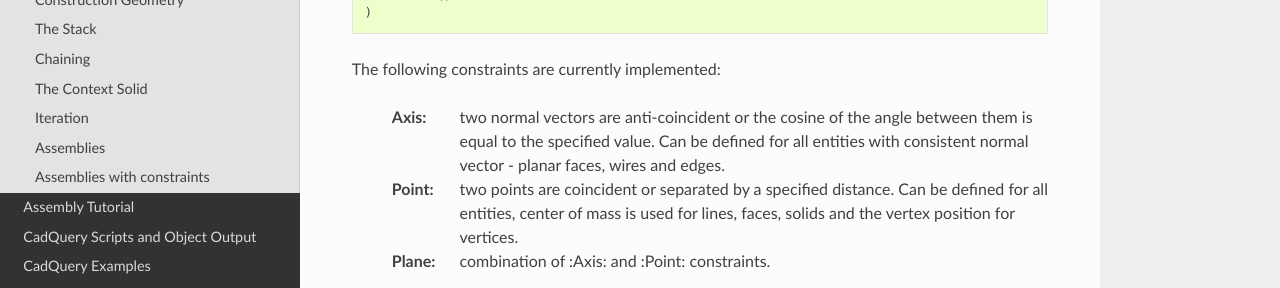
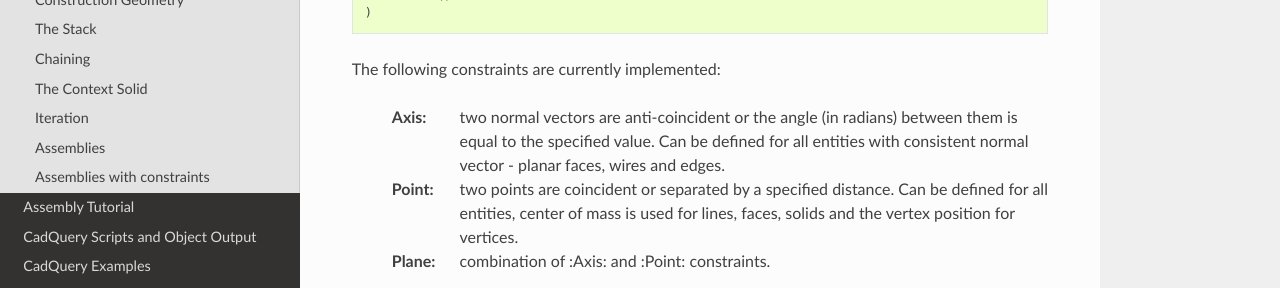
Before and after one commit to CadQuery/cadquery, a Sphinx documentation site: the page built from doc/primer.rst, in a window 1280 px wide and 900 px high, scrolled down 6764 px. Shown: the part 408-696 px from the top of the window. Built offline with Sphinx 7.4.7 and the Read the Docs theme 2.0.0, drawn with Linux system fonts in a browser that asks for light colours.

Commit message:
Assy docs fix

```diff
--- a/doc/primer.rst
+++ b/doc/primer.rst
@@ -262,7 +262,7 @@ using tags. Tags can be directly referenced when constructing the constraints::
 
 The following constraints are currently implemented:
 
-   :Axis: two normal vectors are anti-coincident or the cosine of the angle between them is equal to the specified value. Can be defined for all entities with consistent normal vector - planar faces, wires and edges.
+   :Axis: two normal vectors are anti-coincident or the angle (in radians) between them is equal to the specified value. Can be defined for all entities with consistent normal vector - planar faces, wires and edges.
    :Point: two points are coincident or separated by a specified distance. Can be defined for all entities, center of mass is used for lines, faces, solids and the vertex position for vertices.
    :Plane: combination of :Axis: and :Point: constraints.
 
```
